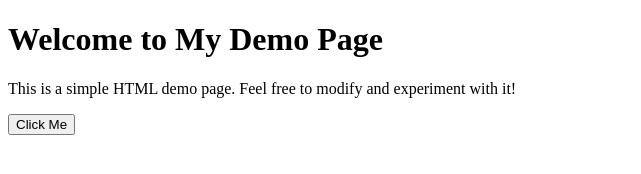
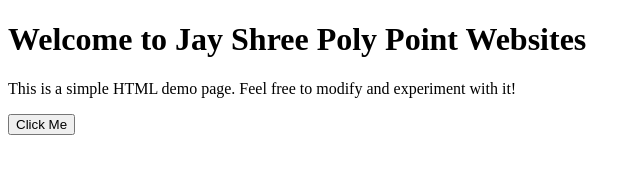
Before and after one commit to Yash-Sheliya-Apexture/LocalRepo, a plain HTML site: page index.html in a window 1280 px wide. Shown: the whole page, without its empty margins (0-641 px from the left). Drawn offline with Linux system fonts and the light colour scheme.

Commit message:
chenges my feature1 branch index.html

```diff
--- a/index.html
+++ b/index.html
@@ -6,7 +6,7 @@
     <title>Demo HTML Page</title>
 </head>
 <body>
-    <h1>Welcome to My Demo Page</h1>
+    <h1>Welcome to Jay Shree Poly Point Websites</h1>
     <p>This is a simple HTML demo page. Feel free to modify and experiment with it!</p>
 
     <button onclick="showAlert()">Click Me</button>
```
